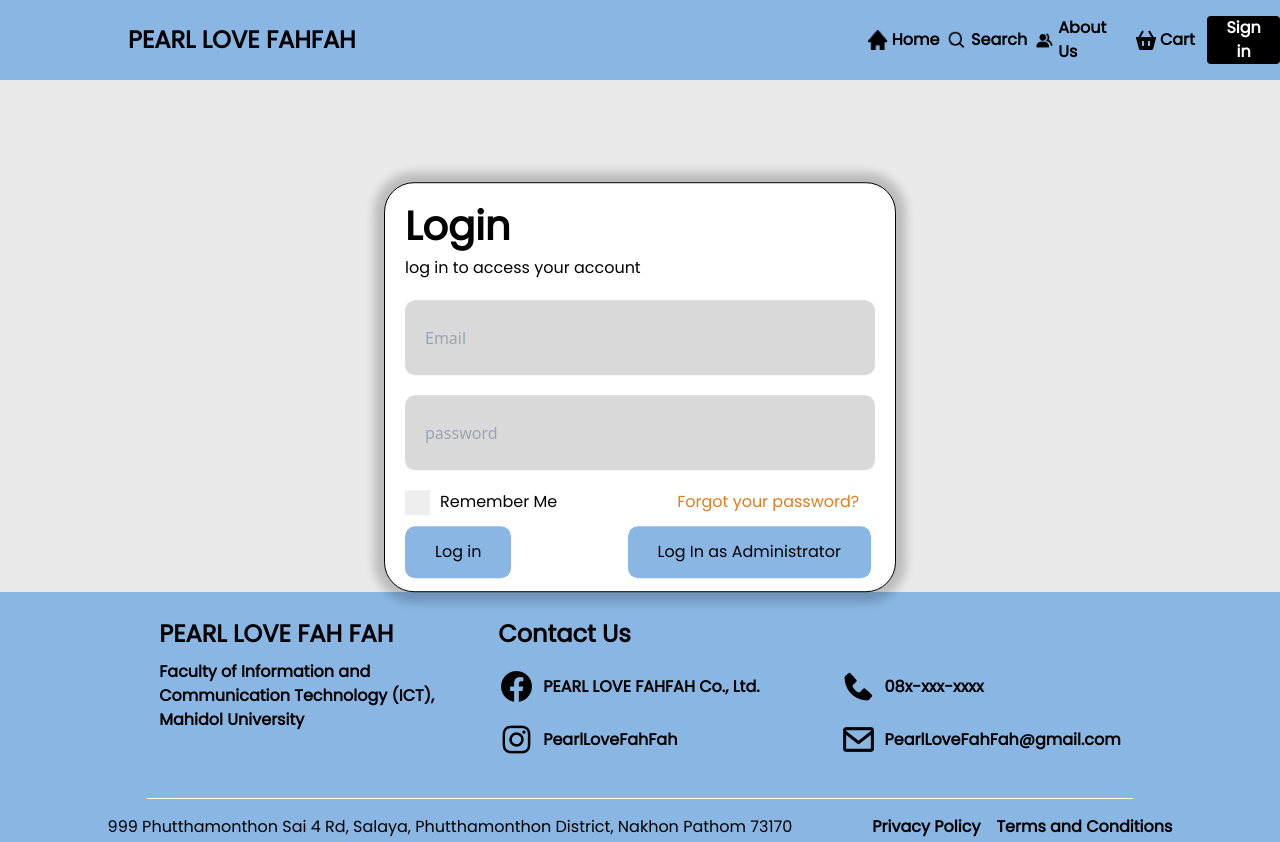
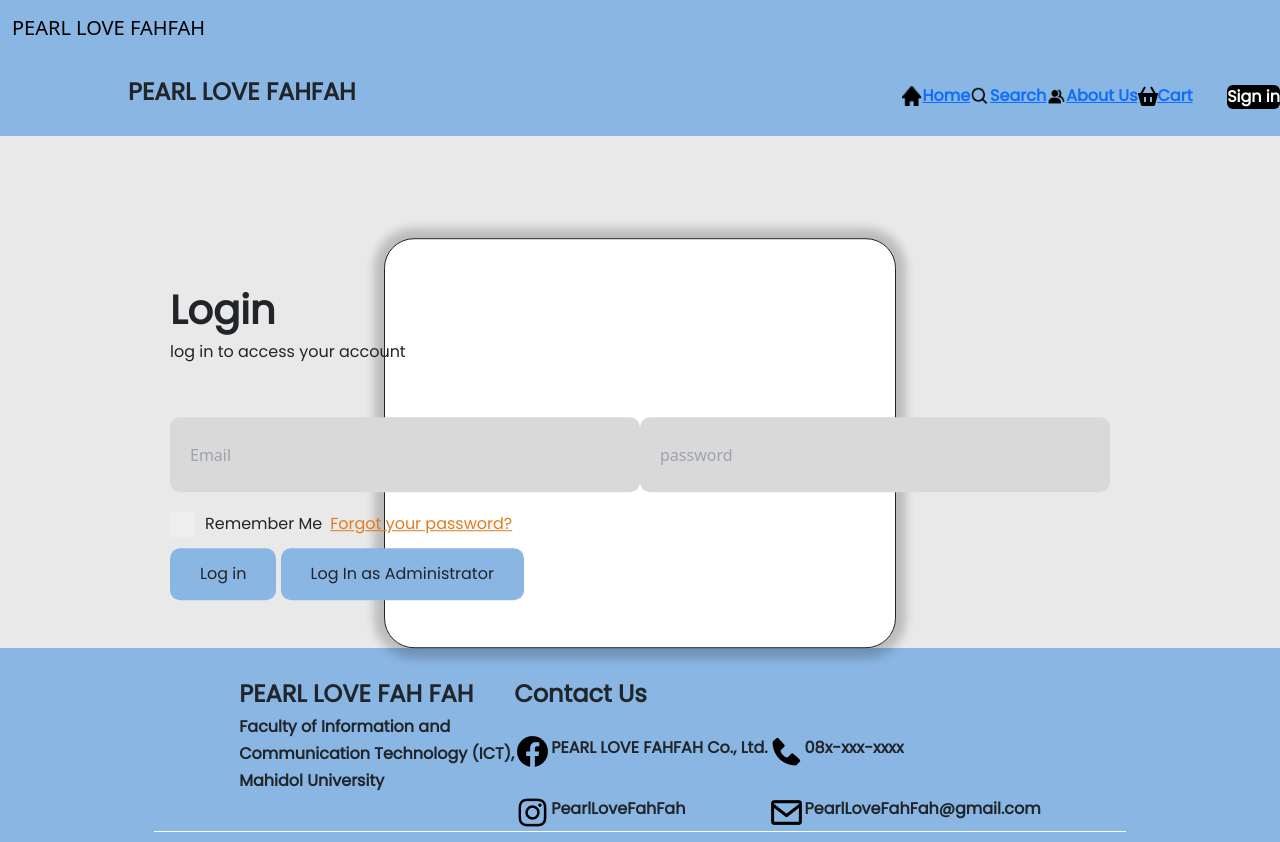
Before and after one commit to KoroneSS/WebDev, a website: page html/signin.html in a window 1280 px wide. Shown: the top 842 px of the page. Drawn offline with nearby package versions, Linux system fonts and the light colour scheme.

Commit message:
bootstrap

```diff
--- a/html/signin.html
+++ b/html/signin.html
@@ -4,10 +4,16 @@
 <head>
     <link href="/style.css" rel="stylesheet">
     <link href="https://fonts.googleapis.com/css2?family=Poppins&display=swap" rel="stylesheet">
-    <link href="https://cdn.jsdelivr.net/npm/tailwindcss@2.2.19/dist/tailwind.min.css" rel="stylesheet">
+    <link href="https://cdn.jsdelivr.net/npm/bootstrap@5.3.3/dist/css/bootstrap.min.css" rel="stylesheet" integrity="sha384-QWTKZyjpPEjISv5WaRU9OFeRpok6YctnYmDr5pNlyT2bRjXh0JMhjY6hW+ALEwIH" crossorigin="anonymous">
 </head>
 
 <body>
+    <!-- temp nav bar-->
+    <nav class="navbar navbar-expand-lg bg-customblue">
+        <div class="container-fluid">
+            <a class="navbar-brand" href="/">PEARL LOVE FAHFAH</a>
+        </div>
+    </nav>
     <!-- navigation bar -->
     <nav class="navbar bg-customblue flex items-center h-20">
         <h1 id="appname" class="pl-10vw fz-24 whitespace-nowrap">PEARL LOVE FAHFAH</h1>
@@ -119,7 +125,7 @@
 
 
     </footer>
-
+    <script src="https://cdn.jsdelivr.net/npm/bootstrap@5.3.3/dist/js/bootstrap.bundle.min.js" integrity="sha384-YvpcrYf0tY3lHB60NNkmXc5s9fDVZLESaAA55NDzOxhy9GkcIdslK1eN7N6jIeHz" crossorigin="anonymous"></script>
 </body>
 
 </html>
```
